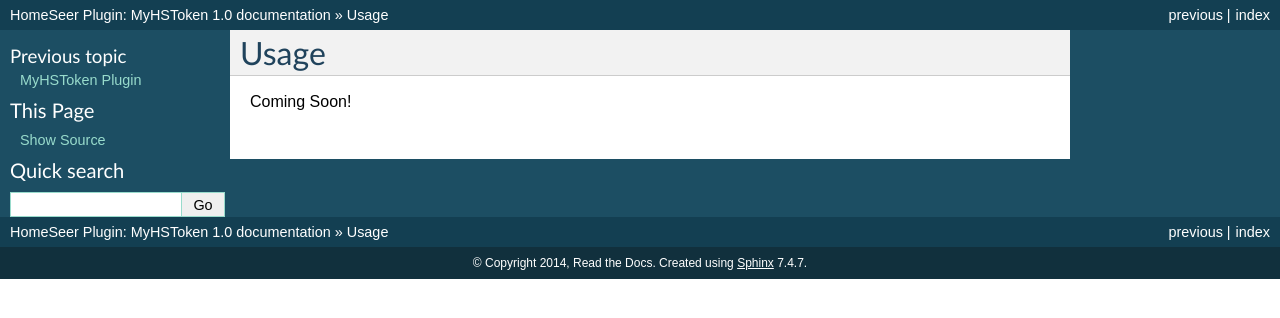
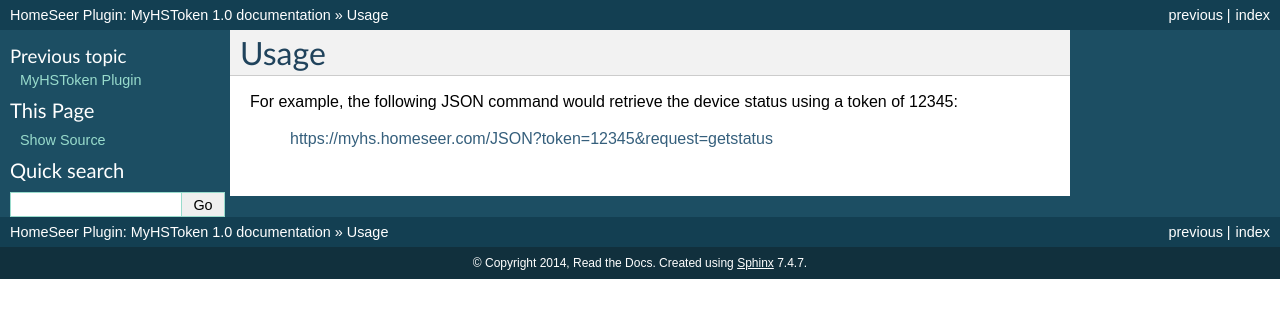
Before and after one commit to simplextech/hspi_myhstoken, a Sphinx documentation site: the page built from docs/usage.rst, in a window 1280 px wide. Shown: the top 318 px of the page. Built offline with Sphinx 7.4.7, drawn with Linux system fonts in a browser that asks for light colours.

Commit message:
Added usage example 1

```diff
--- a/docs/usage.rst
+++ b/docs/usage.rst
@@ -2,4 +2,6 @@
 Usage
 ========
 
-Coming Soon!
+For example, the following JSON command would retrieve the device status using a token of 12345:
+
+    https://myhs.homeseer.com/JSON?token=12345&request=getstatus
```
